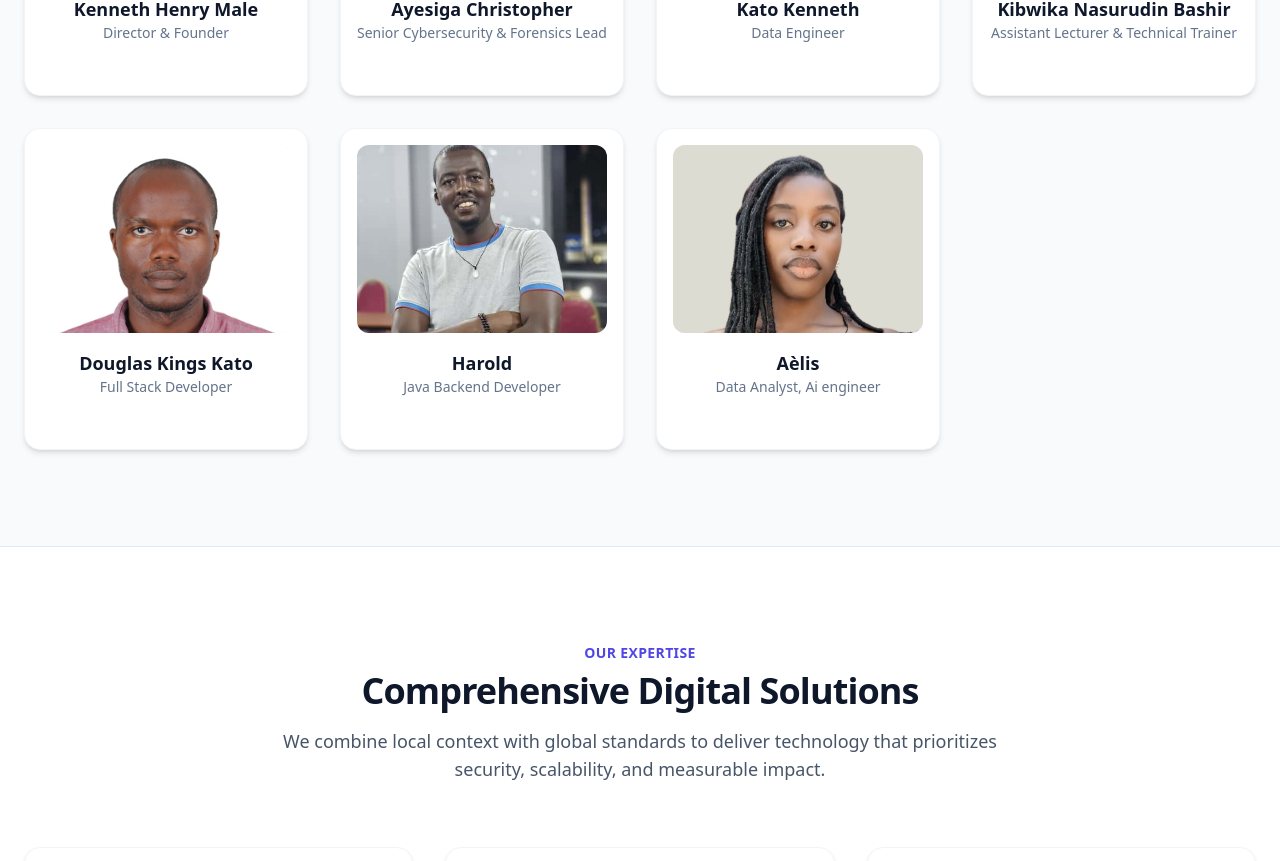
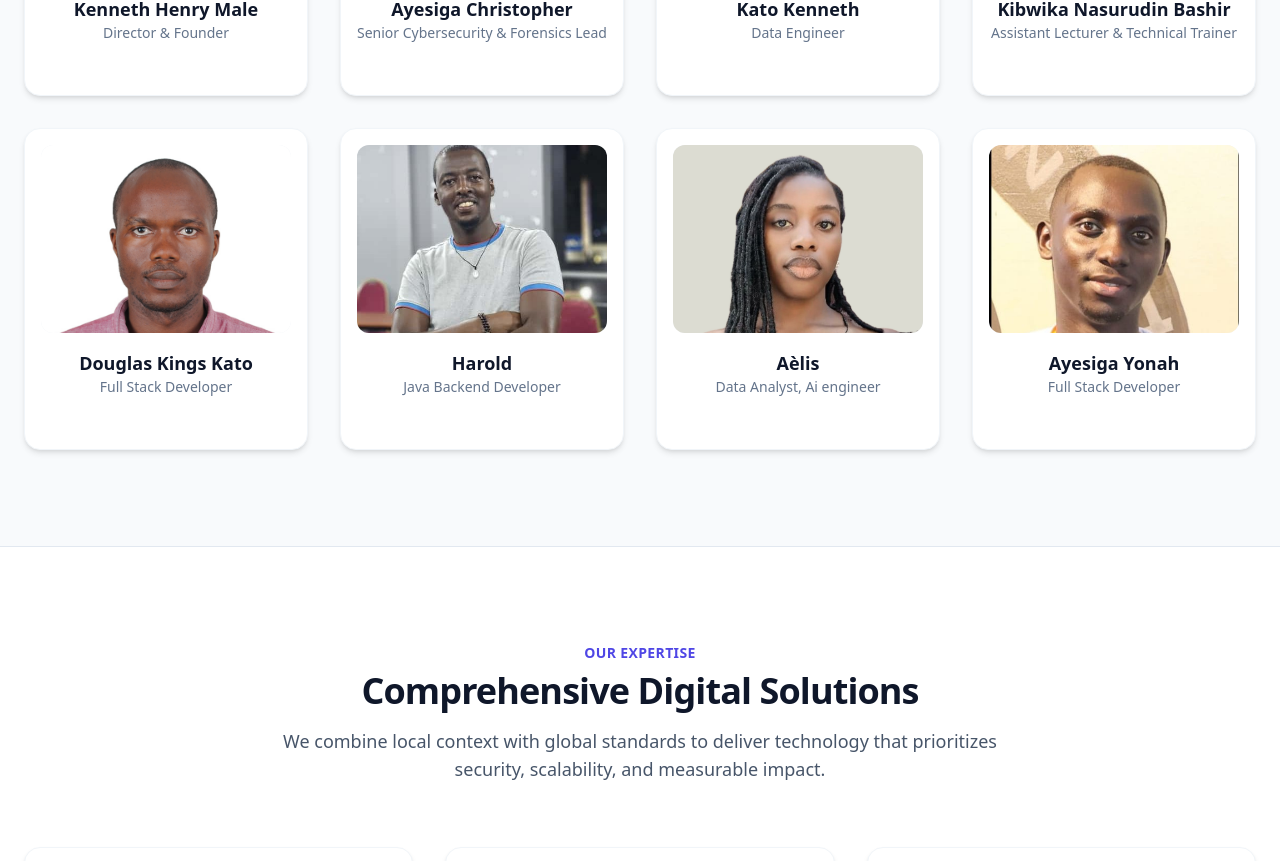
Before and after one commit to DouglasKings/HEMATRIX-WebApp, a React (Vite) app: page / in a window 1280 px wide. Shown: the part 2600-3461 px from the top of the page. Built offline with nearby package versions, Linux system fonts and the light colour scheme.

Commit message:
Update profile for Ayesiga Yonah to Full Stack Developer

```diff
--- a/src/data/teamMembers.js
+++ b/src/data/teamMembers.js
@@ -14,6 +14,7 @@ import nasurudinImg from "/assets/images/7.jpeg";
 import haroldImg from "/assets/images/5.jpeg";
 import ayesigaImg from "/assets/images/6.jpg";
 import AèlisImg from "/assets/images/8.jpeg";
+import YonahImg from "/assets/images/9.jpeg";
 
 export const teamMembers = [
   {
@@ -282,13 +283,13 @@ export const teamMembers = [
       "Java Spring Boot",
       "Microservices",
       "React.js",
-      "MySQL / PostgreSQL",
       "USSD Integration",
       "RESTful APIs",
-      "Docker",
+      "DevOps",
       "Git / GitHub",
-      "Python",
-      "HTML5/CSS3",
+      "Python (Django/FastAPI)",
+      "SQL & NoSQL Databases",
+      "Cloud Infrastructure (Azure)",
       "Adobe Creative Suite",
     ],
 
@@ -451,4 +452,53 @@ export const teamMembers = [
 
     languages: ["English (Fluent)", "Luganda (Native)"],
   },
+  {
+    id: 8,
+    name: "Ayesiga Yonah",
+    role: "Full Stack Developer",
+    placeholder: false,
+    image: YonahImg,
+
+    // This frames the face perfectly by ignoring the ceiling
+    //imagePosition: "center 20%",
+
+    contact: {
+      location: "Kampala, Uganda",
+      linkedin: "https://www.linkedin.com/in/ayesiga-yonah-149271265/",
+      email: "info@hematrikan.com",
+    },
+
+    bio: "Ayesiga Yonah is a versatile Full Stack Developer who excels at bridging the gap between complex backend logic and intuitive frontend experiences, building scalable web applications that leverage data-driven insights. Yonah focuses on delivering high-performance digital solutions that solve real-world problems through modern technology stacks.",
+
+    skills: [
+      "Python (Django/FastAPI)",
+      "SQL & NoSQL Databases",
+      "Cloud Infrastructure (Azure)",
+      "JavaScript (ES6+)",
+    ],
+
+    experience: [
+      {
+        company: "HEMATRIKAN INNOVATION LIMITED",
+        role: "Full Stack Developer",
+        period: "2025 - Present",
+        desc: "Developing enterprise-grade digital solutions and secure backend architectures.",
+      },
+      {
+        company: "Sumic IT Solutions Ltd",
+        role: "Mobile Developer",
+        period: "2024 - 2025",
+        desc: "Key contributor to the EBP (Entrepreneurship Booster Platform), developing Mobile applications.",
+      },
+    ],
+
+    education: [
+      {
+        degree: "B.Sc. in Artificial Intelligence",
+        school: "ISBAT University",
+      },
+    ],
+
+    languages: ["English (Fluent)", "Luganda (Native)"],
+  },
 ];
```
Also changed, not shown: public/assets/images/9.jpeg (added).
